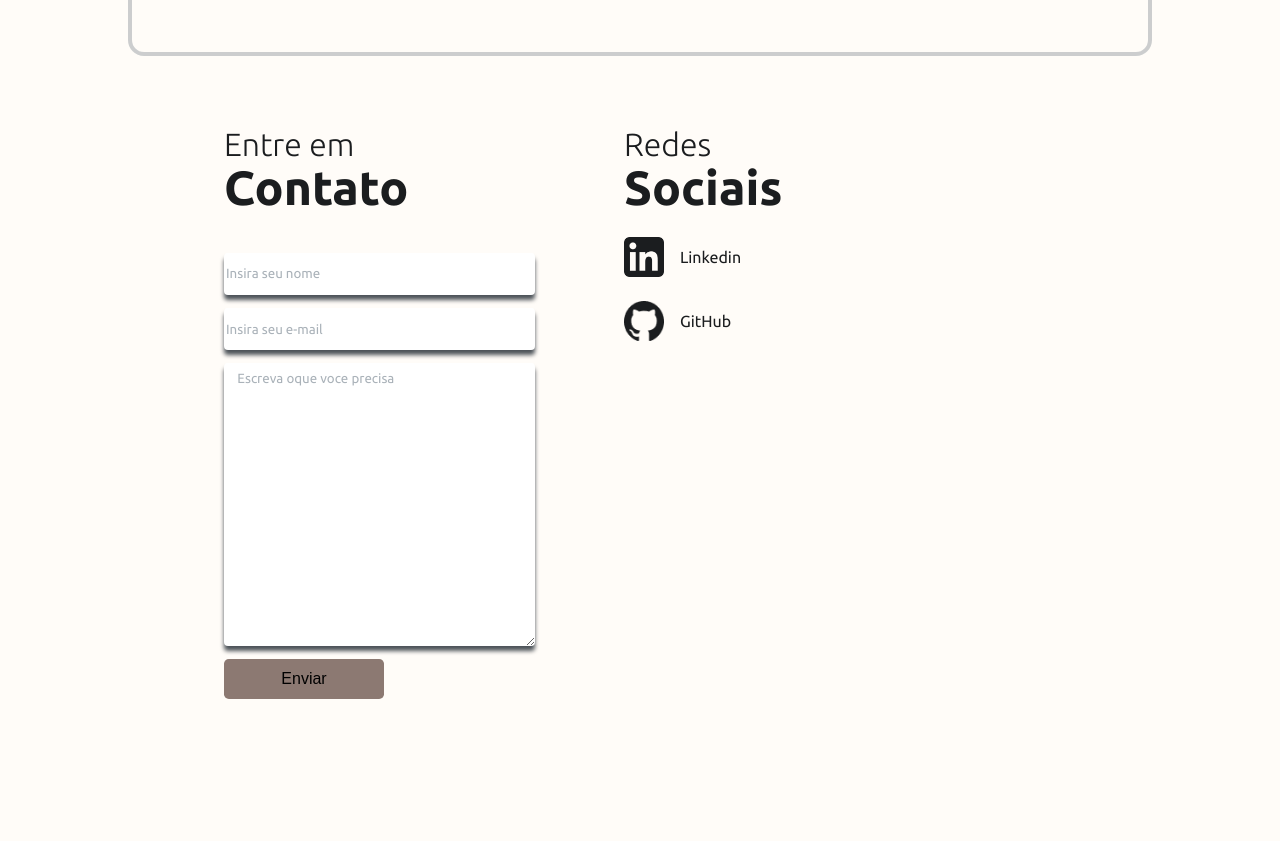
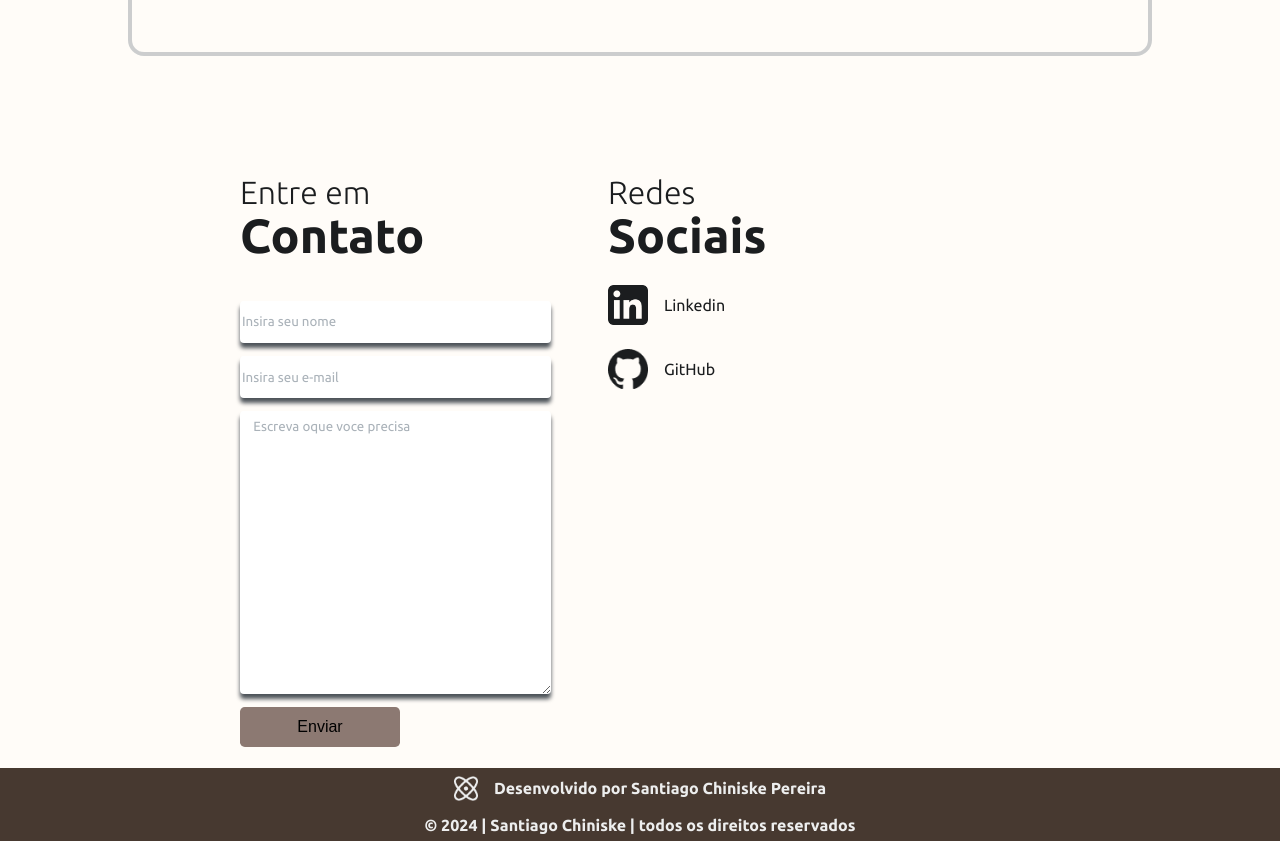
Before and after one commit to SantiagoChiniske/Portfolio, a React (Vite) app in the folder client/: page / in a window 1280 px wide. Shown: the part 2920-3761 px from the top of the page. Before the commit the page ends 3619 px from the top, so only its background shows below. Built offline with nearby package versions, Linux system fonts and the light colour scheme.

Commit message:
Finalizacao do footer

```diff
--- a/client/src/App.jsx
+++ b/client/src/App.jsx
@@ -4,6 +4,7 @@ import About from "./components/about/about"
 import Tecnologias from "./components/tecnologias/tecnologias"
 import Projetos from "./components/projetos/projetos"
 import Contato from "./components/contato/contato"
+import Footer from "./components/footer/footer"
 
 function App() {
 
@@ -15,6 +16,7 @@ function App() {
       <Tecnologias/>
       <Projetos/>
       <Contato/>
+      <Footer/>
     </>
   )
 }
--- a/client/src/components/contato/contato.css
+++ b/client/src/components/contato/contato.css
@@ -1,15 +1,14 @@
 .contato{
     display: flex;
-    align-items: center;
     justify-content: center;
-    height: 25em;
+    height: 40em;
 }
 
 /*Forms Contato*/
 
 .contato__form{
     width: 20em;
-    height: 25em;
+    height: 34em;
     padding: 3em;
 }
 
@@ -65,8 +64,8 @@
 
 .contato__rede-sociais{
     width: 30em;
-    height: 25em;
-    margin-left: 2em;
+    height: 34em;
+    padding-top: 3em;
 }
 
 .icones{
--- /dev/null
+++ b/client/src/components/footer/footer.css
@@ -0,0 +1,19 @@
+.footer{
+    background-color: #473930;
+    color: #EDEEEE;
+    display: flex;
+    align-items: center;
+    justify-content: center;
+    flex-direction: column;
+}
+.footer__texto{
+    display: flex;
+    align-items: center;
+    margin: 0.5em 0;
+    font-weight: 700;
+    font-style: normal;
+}
+.footer__img{
+    width: 1.5em;
+    margin-right: 1em;
+}
--- /dev/null
+++ b/client/src/components/footer/footer.jsx
@@ -0,0 +1,19 @@
+import "./footer.css"
+import ImgIconeFooter from "../../assets/icone-footer.png"
+
+function Footer (){
+    return(
+        <footer className="footer">
+
+            <p className="footer__texto">
+              <img src={ImgIconeFooter} alt="Icone React " className="footer__img" />
+              Desenvolvido por Santiago Chiniske Pereira
+            </p>
+            <p className="footer__texto">
+              © 2024 | Santiago Chiniske | todos os direitos reservados
+            </p>
+        </footer>
+    )
+}
+
+export default Footer
```
Also changed, not shown: client/src/assets/icone-footer.png (added).
